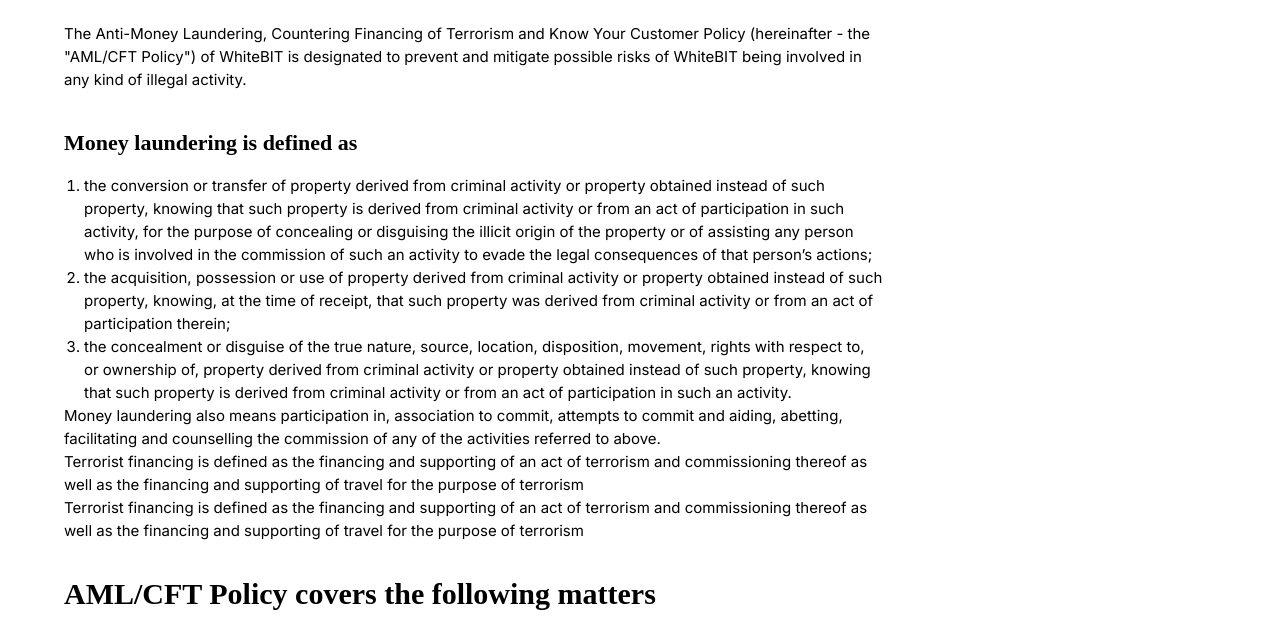
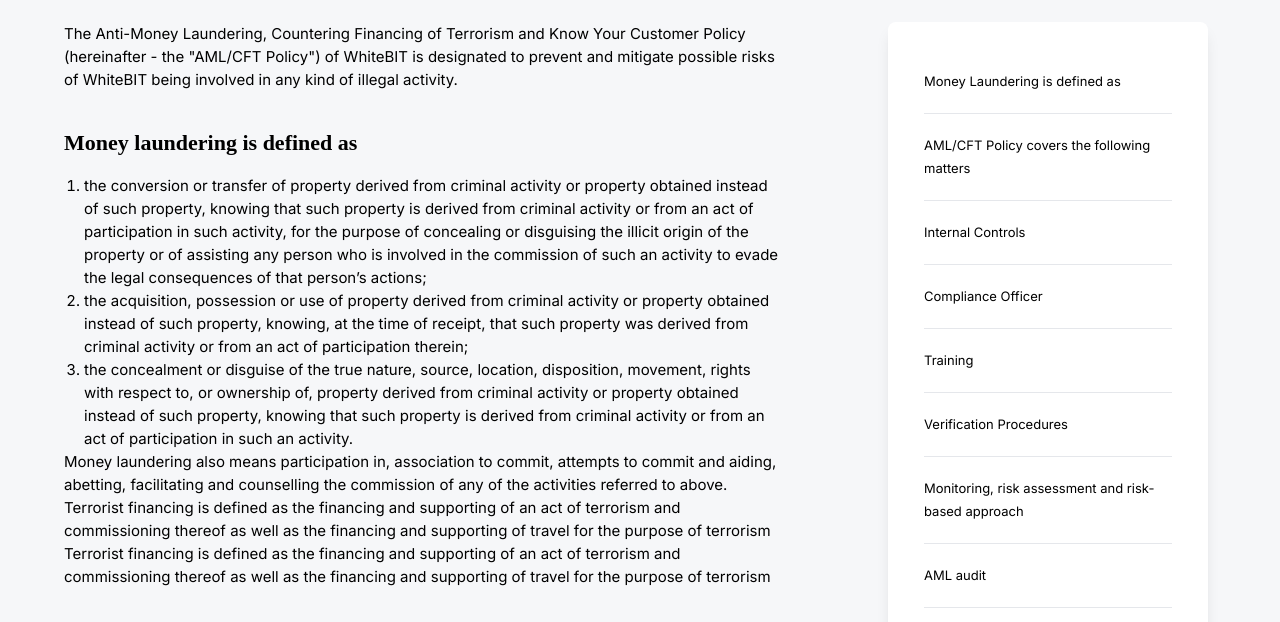
Before and after one commit to sanusiaz/whitebit-clone, a website: page src/aml-policy.html in a window 1280 px wide. Shown: the part 160-782 px from the top of the page. Drawn offline with nearby package versions, Linux system fonts and the light colour scheme; a web font is replaced by a local one.

Commit message:
whitebit

```diff
--- a/src/aml-policy.html
+++ b/src/aml-policy.html
@@ -499,12 +499,12 @@
         </aside>
     </header>
     <!---->
-    <main class="relative w-full h-full">
-       <section class="w-[90%] mx-auto mt-16">
-        <div>
-            <div>
-                <h1 class="font-[600] text-[50px] text-black pb-10">AML/CFT Policy</h1>
-                <div class="text-black max-w-[819px]">
+    <main class="relative w-full h-full font-Inter bg-[#F6F7F9] -z-10">
+       <section class="w-full mx-auto mt-16 pl-16 pr-16">
+            <!---->
+            <h1 class="font-[600] text-[50px] text-black pb-10">AML/CFT Policy</h1>
+            <div class=" flex flex-row justify-between">
+                <div class="text-black flex flex-col w-[62%] float-left">
                     <p class="mb-10">The Anti-Money Laundering, Countering Financing of Terrorism and Know Your Customer Policy (hereinafter - the "AML/CFT Policy") of WhiteBIT is designated to prevent and mitigate possible risks of WhiteBIT being involved in any kind of illegal activity.</p>
 
                     <h2 class="font-[600] text-[22px] pb-5">Money laundering is defined as</h2>
@@ -528,14 +528,31 @@
                         <li class="pb-5">AML/CFT program audit</li>
                     </ul>
 
-                    <div></div>
+
+                    </div>
+
+                    <div class="fixed float-right right-0 -z-10 h-full mr-[4.5rem] rounded-lg shadow-lg items-center place-content-center w-[25%] bg-white">
+                        <ul class="p-9 bg-scroll text-black font-Inter">
+
+                            <a href="#"><li class="border-b-[1px] cursor-pointer font-Inter text-[13px] pb-5 pt-3 hover:bg-slate-200">Money Laundering is defined as</li></a>
+                            <li class="border-b-[1px] cursor-pointer font-Inter text-[13px] pb-5 pt-5">AML/CFT Policy covers the following matters</li>
+                            <li class="border-b-[1px] cursor-pointer font-Inter text-[13px] pb-5 pt-5">Internal Controls</li>
+                            <li class="border-b-[1px] cursor-pointer font-Inter text-[13px] pb-5 pt-5">Compliance Officer</li>
+                            <li class="border-b-[1px] cursor-pointer font-Inter text-[13px] pb-5 pt-5">Training</li>
+                            <li class="border-b-[1px] cursor-pointer font-Inter text-[13px] pb-5 pt-5">Verification Procedures</li>
+                            <li class="border-b-[1px] cursor-pointer font-Inter text-[13px] pb-5 pt-5">Monitoring, risk assessment and risk-based approach </li>
+                            <li class="border-b-[1px] cursor-pointer font-Inter text-[13px] pb-5 pt-5">AML audit</li>
+                            <li class="border-b-[1px] cursor-pointer font-Inter text-[13px] pb-5 pt-5">We apply due dilegence measures, in particular </li>
+                            <li class="border-b-[1px] cursor-pointer font-Inter text-[13px] pb-5 pt-5">Preservation of data</li>
+                            <li class="border-b-[1px] cursor-pointer font-Inter text-[13px] pb-5 pt-5">Our monitoring of business relationship includes, in particular</li>
+                        </ul>
+
+                    </div>
+
                 </div>
 
             </div>
-
-
-        </div>
-       </section>
+        </section>
 
 
     </main>
```
Also changed, not shown: src/terms.html (+1 -1 lines), src/assets/css/app.css.
